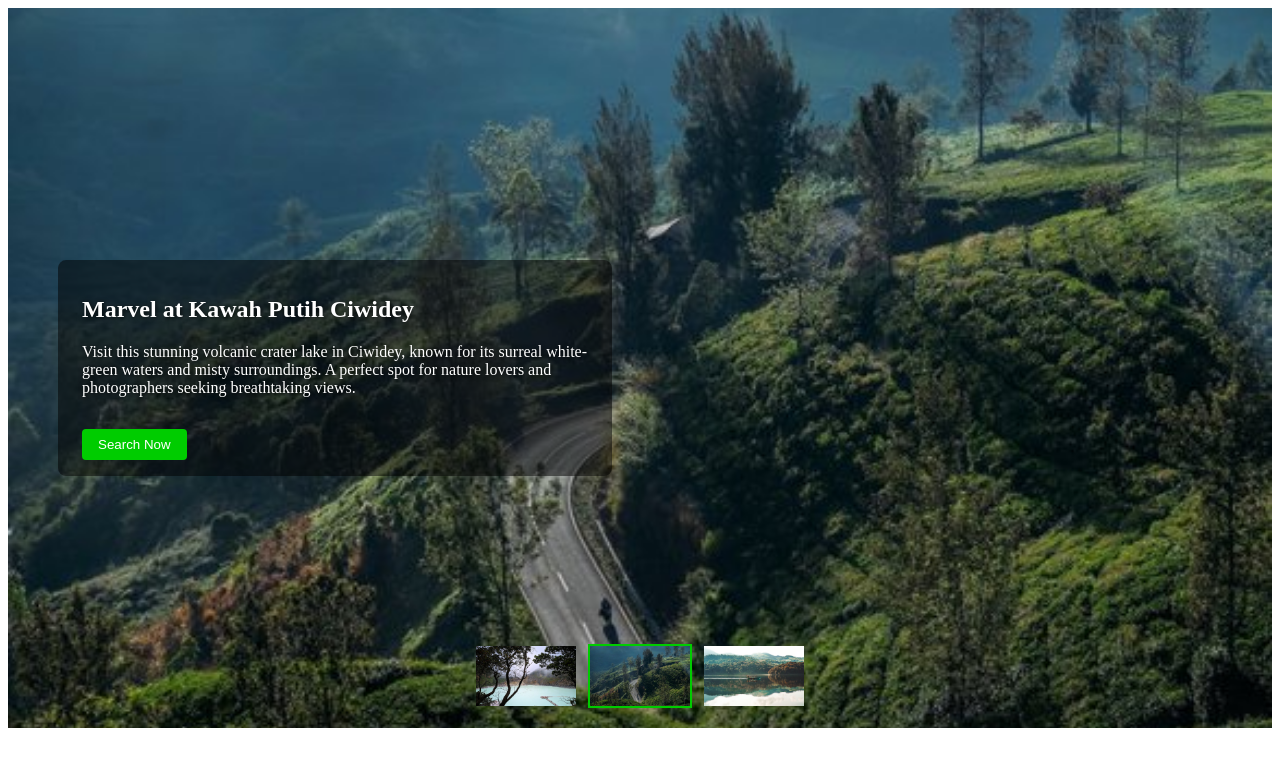
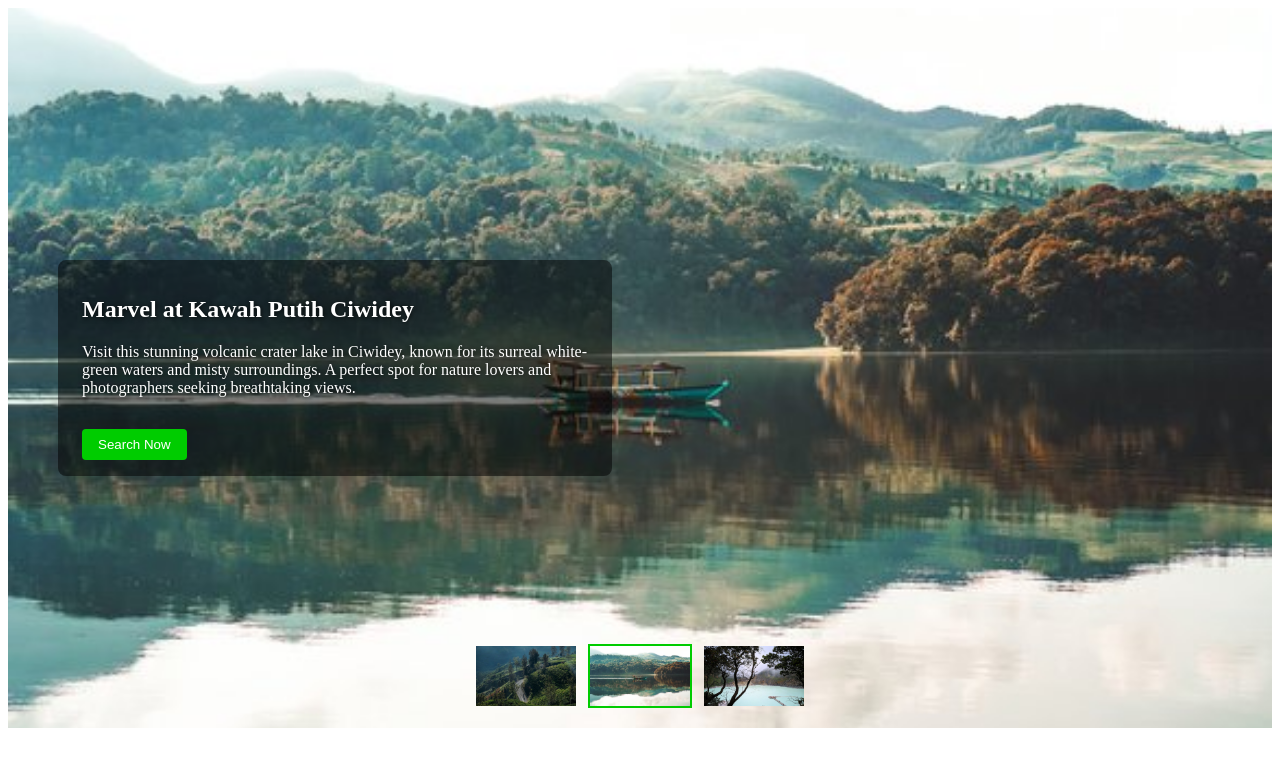
Before and after one commit to theproject13/uts, a plain HTML site: page Home.html in a window 1280 px wide. Drawn offline with Linux system fonts and the light colour scheme; some icons are missing; a web font is replaced by a local one.

Commit message:
update home

```diff
--- a/Home.html
+++ b/Home.html
@@ -262,7 +262,7 @@
       <div class="slider">
         <div class="list">
           <div class="item">
-            <img src="/assets/image3.jpg" alt="Slide 1">
+            <img src="/assets/image1.jpg" alt="Slide 1">
             <div class="content">
                 <h2>Explore Orchid Forest Cikole</h2>
                 <p>Discover a magical blend of pine forests and orchid gardens in Lembang. Walk across the iconic suspension bridge, enjoy Instagram-worthy photo spots, and experience the enchanting night ambiance with glowing lights.</p>
@@ -270,7 +270,7 @@
             </div>
           </div>
           <div class="item">
-            <img src="/assets/image1.jpg" alt="Slide 2">
+            <img src="/assets/image2.jpg" alt="Slide 2">
             <div class="content">
                 <h2>Marvel at Kawah Putih Ciwidey</h2>
                 <p>Visit this stunning volcanic crater lake in Ciwidey, known for its surreal white-green waters and misty surroundings. A perfect spot for nature lovers and photographers seeking breathtaking views.</p>
@@ -278,7 +278,7 @@
             </div>
           </div>
           <div class="item">
-            <img src="/assets/image2.jpg" alt="Slide 3">
+            <img src="/assets/image3.jpg" alt="Slide 3">
             <div class="content">
                 <h2>Experience Floating Market Lembang</h2>
                 <p>Enjoy a unique culinary adventure at this floating market in Lembang. Savor local delicacies from boats, ride the Rainbow Slide, and capture fun moments at vibrant photo spots surrounded by nature.</p>
@@ -287,9 +287,9 @@
           </div>
         </div>
         <div class="thumbnail-container">
-          <img class="thumbnail active" src="/assets/image3.jpg" alt="Thumb 1">
-          <img class="thumbnail" src="/assets/image1.jpg" alt="Thumb 2">
-          <img class="thumbnail" src="/assets/image2.jpg" alt="Thumb 3">
+          <img class="thumbnail active" src="/assets/image1.jpg" alt="Thumb 1">
+          <img class="thumbnail" src="/assets/image2.jpg" alt="Thumb 2">
+          <img class="thumbnail" src="/assets/image3.jpg" alt="Thumb 3">
         </div>
       </div>
     </div>
```
